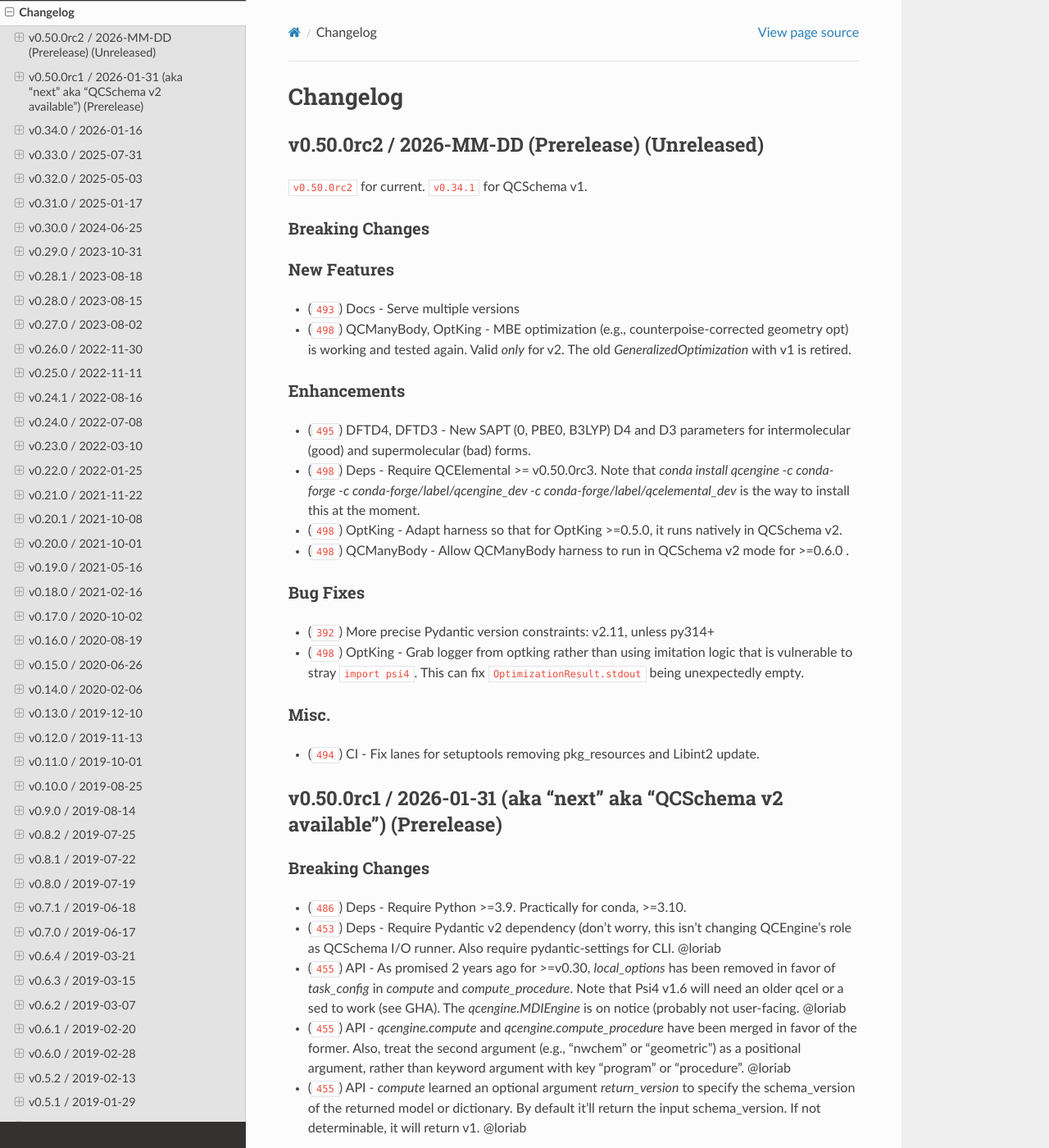
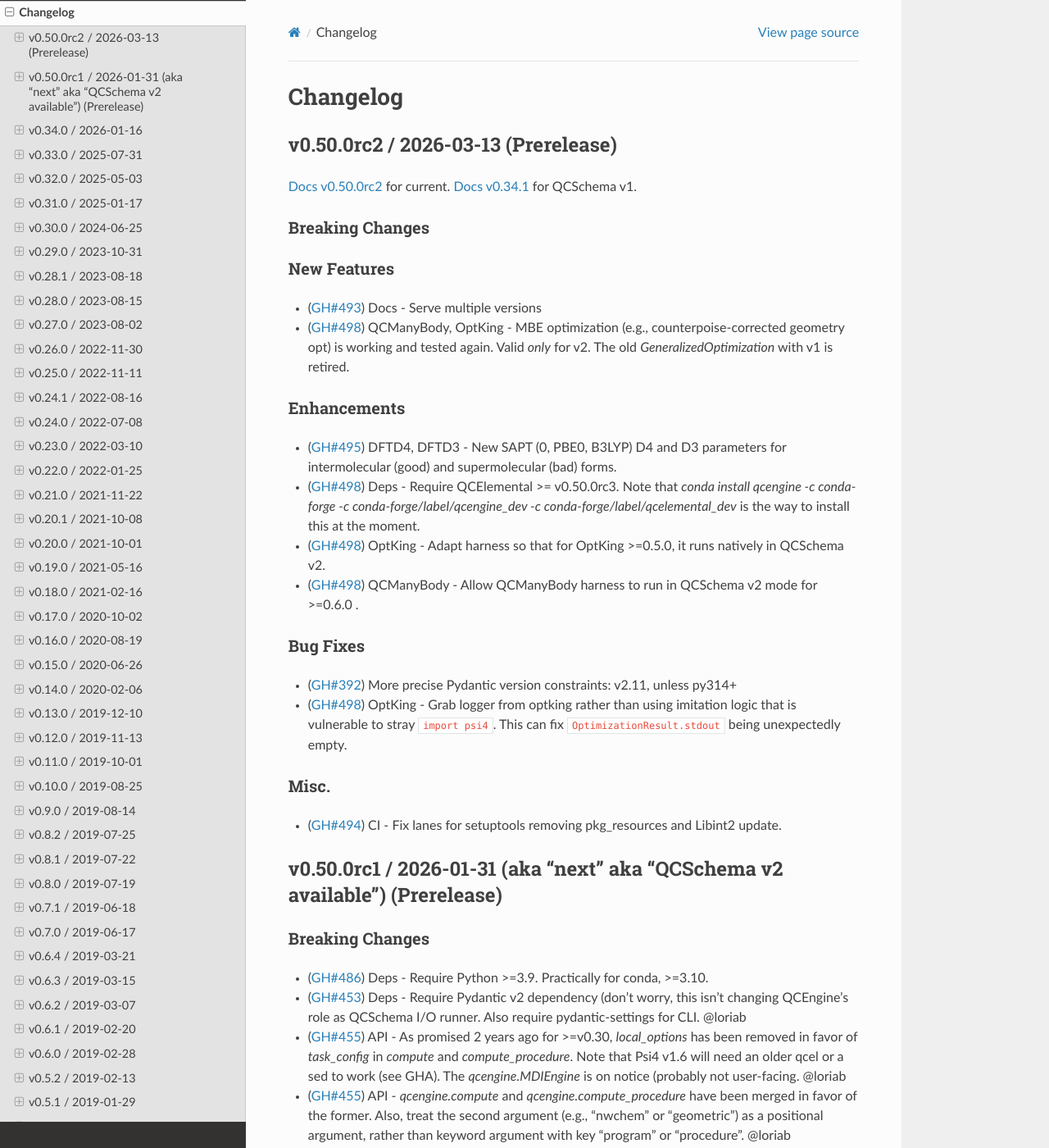
Before and after one commit to MolSSI/QCEngine, a Sphinx documentation site: the page built from docs/source/changelog.rst, in a window 1280 px wide and 1400 px high. Shown: the whole window at 82% size. Built offline with Sphinx 7.4.7 and the Read the Docs theme 3.1.0, drawn with Linux system fonts in a browser that asks for light colours; the version number could not be read and is left out; cross-references to code outside the pages are shown as plain code; some of the changed text lies outside the part shown.

Commit message:
docs syntax

```diff
--- a/docs/source/changelog.rst
+++ b/docs/source/changelog.rst
@@ -34,8 +34,8 @@
 
 .. _`sec:cl0500rc2`:
 
-v0.50.0rc2 / 2026-MM-DD (Prerelease) (Unreleased)
--------------------------------------------------
+v0.50.0rc2 / 2026-03-13 (Prerelease)
+------------------------------------
 
 :docs:`v0.50.0rc2` for current. :docs:`v0.34.1` for QCSchema v1.
 
--- a/docs/source/conf.py
+++ b/docs/source/conf.py
@@ -200,7 +200,7 @@
 
 extlinks = {
     'issue': ('https://github.com/MolSSI/QCEngine/issues/%s', 'GH#%s'),
-    'pr': ('https://github.com/MolSSI/QCEngine/pull/%s', 'GH#%s')
+    'pr': ('https://github.com/MolSSI/QCEngine/pull/%s', 'GH#%s'),
     "docs": ("https://MolSSI.github.io/QCEngine/%s", "Docs %s"),
 }
 
```
